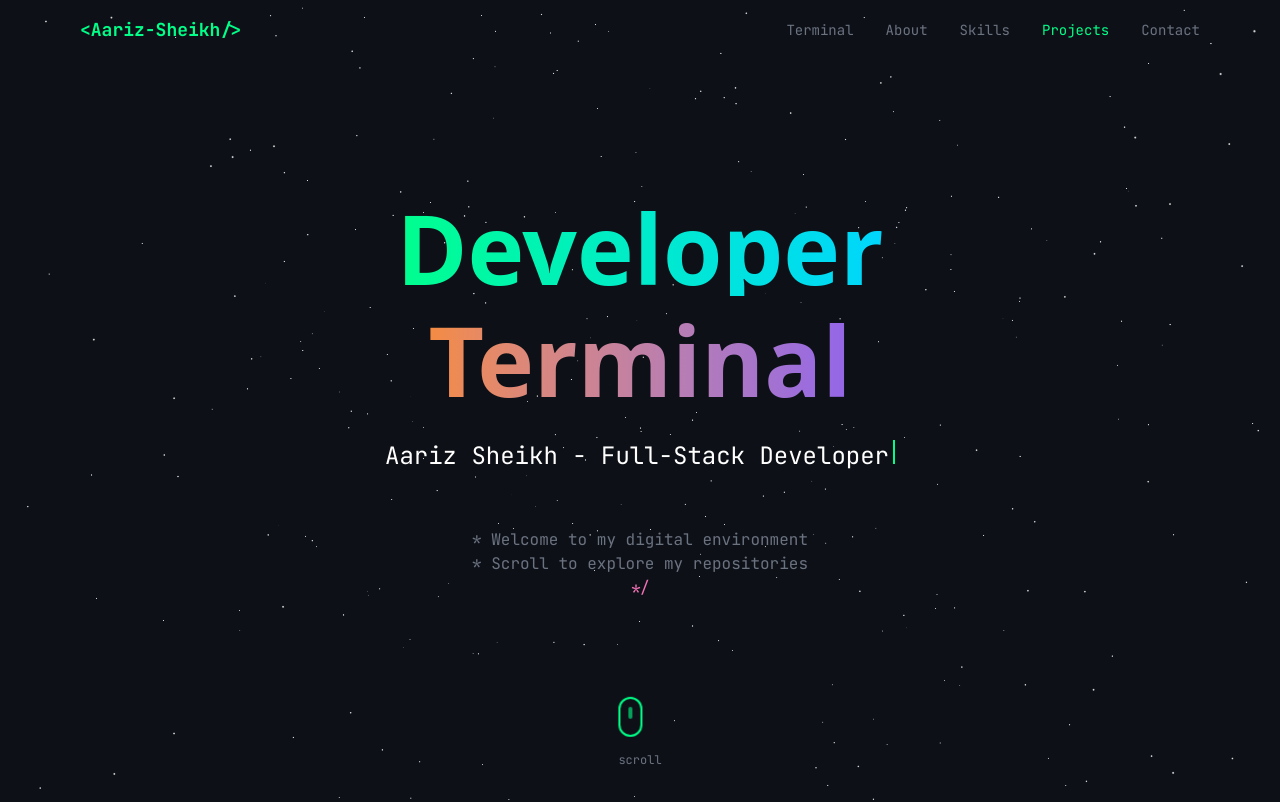
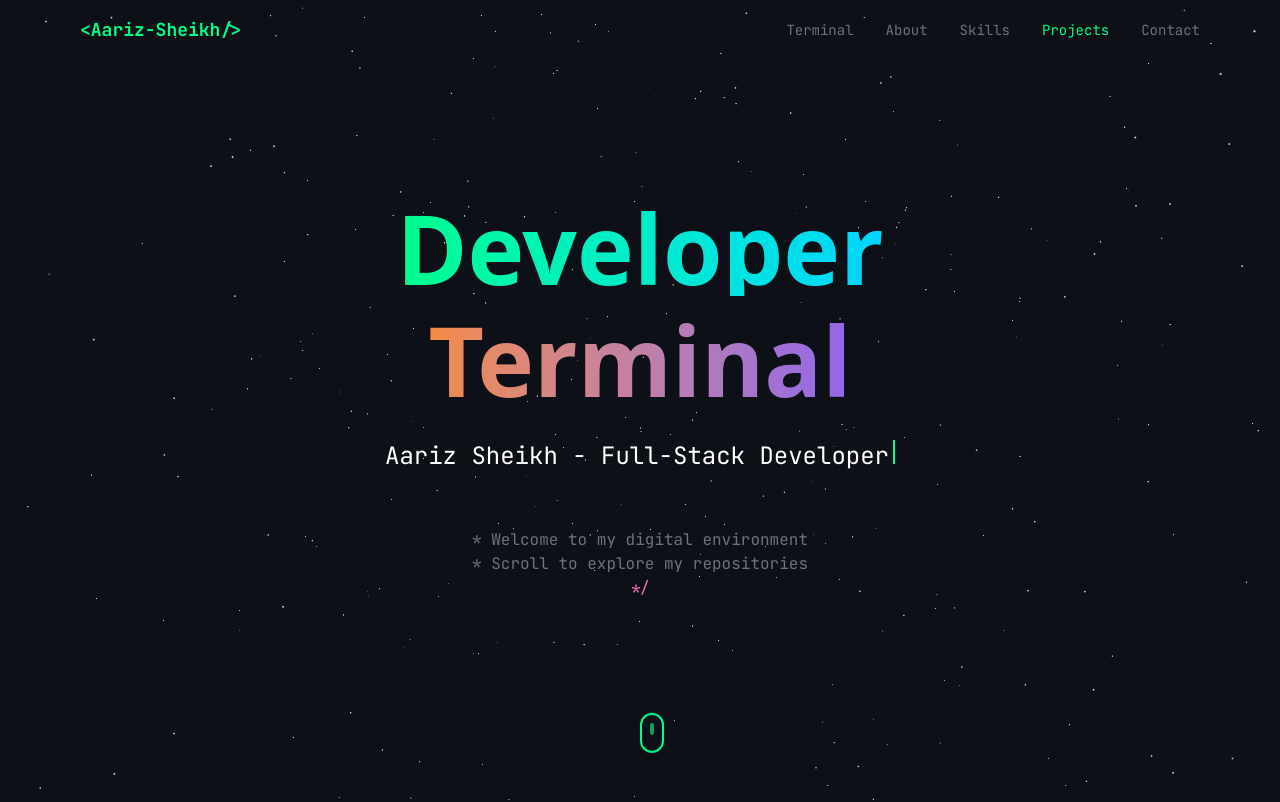
Before and after one commit to arino08/Aariz-Sheikh, a Next.js app: page / in a window 1280 px wide. Shown: the top 802 px of the page. Built offline with nearby package versions, Linux system fonts and the light colour scheme.

Commit message:
scroll offset

```diff
--- a/components/sections/HeroSection.tsx
+++ b/components/sections/HeroSection.tsx
@@ -118,14 +118,14 @@ export default function HeroSection() {
                                 </div>
 
                                 {/* Scroll indicator */}
-                                <div className="absolute bottom-8 left-1/2 transform -translate-x-1/2">
+                                <div className="absolute bottom-8 left-1/2 transform justify-center items-center text-center align-center">
                                         <div className="animate-bounce">
-                                                <div className="w-6 h-10 border-2 border-[var(--terminal-green)] rounded-full flex justify-center">
+                                                <div className="w-6 h-10 border-2 border-[var(--terminal-green)] rounded-full flex justify-center align-center">
                                                         <div className="w-1 h-3 bg-[var(--terminal-green)] rounded-full mt-2 animate-pulse"></div>
                                                 </div>
                                         </div>
-                                        <p className="font-mono text-xs text-[var(--code-comment)] mt-2">
-                                                scroll
+                                        <p className="font-mono text-xs text-[var(--code-comment)] mt-2 text-center w-full mx-auto">
+
                                         </p>
                                 </div>
                         </div>
```
